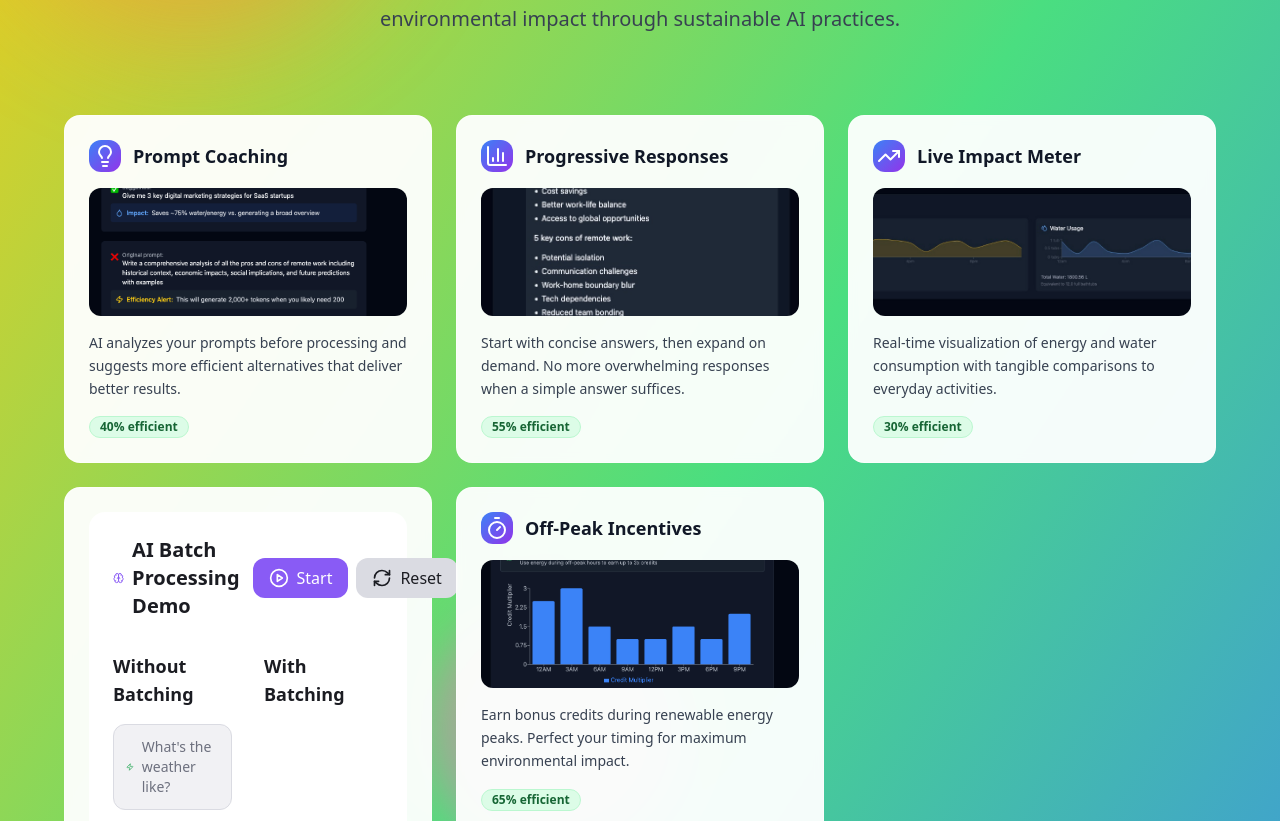
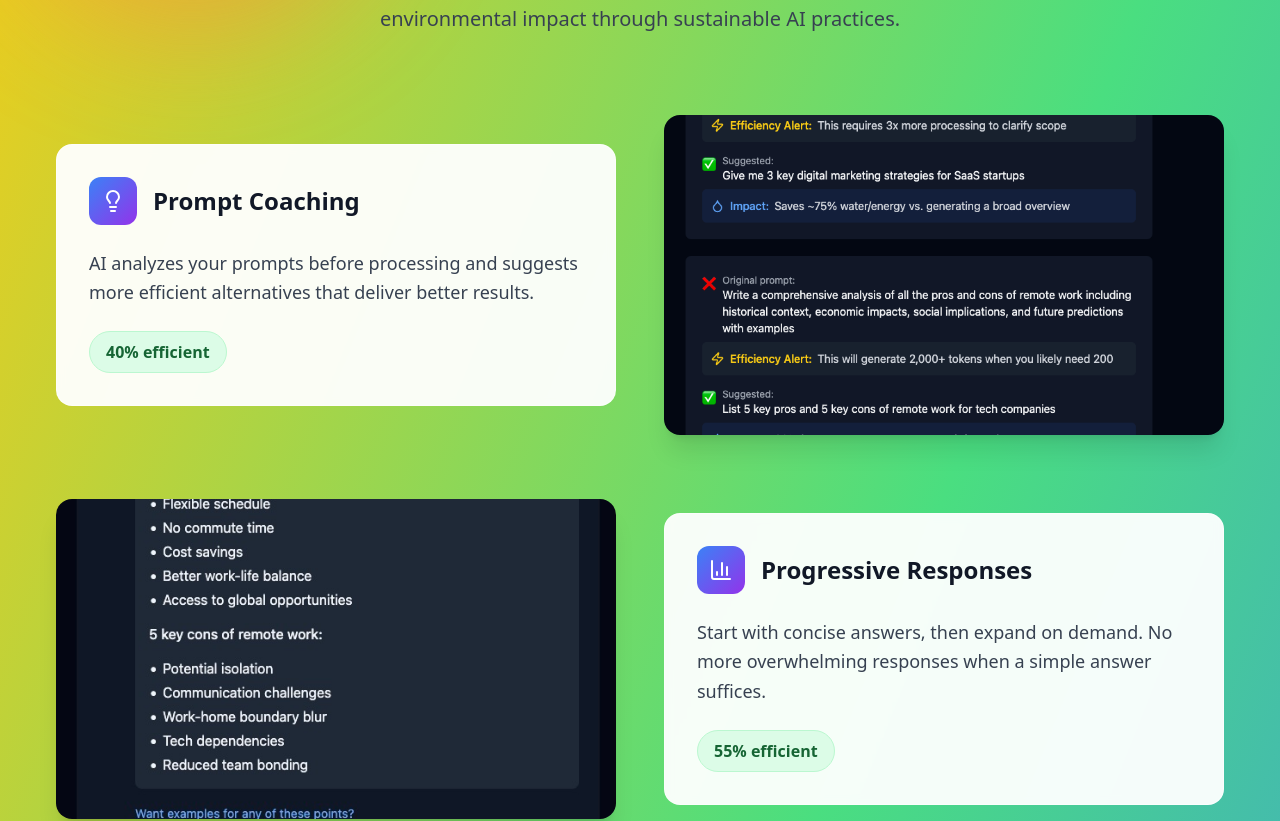
Before and after one commit to amymagpar/eco-prompt-guard, a React (Vite) app: page / in a window 1280 px wide. Shown: the part 1926-2747 px from the top of the page. Built offline with nearby package versions, Linux system fonts and the light colour scheme.

Commit message:
Update layout for feature sections
Adjust the layout of the feature sections to display images with equal weight, alternating between right and left alignment for four sections. The impact meter section will span across these to ensure the graphic is fully visible.

```diff
--- a/src/pages/Index.tsx
+++ b/src/pages/Index.tsx
@@ -26,7 +26,7 @@ import batchModeImg from '@/assets/batch-mode.jpg';
 import offPeakIncentivesImg from '/lovable-uploads/37c2aad2-1df8-483c-bc5d-512bd29299c7.png';
 
 const Index = () => {
-  const features = [
+  const alternatingFeatures = [
     {
       title: "Prompt Coaching",
       description: "AI analyzes your prompts before processing and suggests more efficient alternatives that deliver better results.",
@@ -41,14 +41,6 @@ const Index = () => {
       image: progressiveResponsesImg,
       efficiency: 55,
       icon: <BarChart3 className="w-6 h-6" />,
-      interactive: true
-    },
-    {
-      title: "Live Impact Meter",
-      description: "Real-time visualization of energy and water consumption with tangible comparisons to everyday activities.",
-      image: liveImpactMeterImg,
-      efficiency: 30,
-      icon: <TrendingUp className="w-6 h-6" />,
       interactive: true
     },
     {
@@ -68,6 +60,15 @@ const Index = () => {
       interactive: true
     }
   ];
+
+  const liveImpactFeature = {
+    title: "Live Impact Meter",
+    description: "Real-time visualization of energy and water consumption with tangible comparisons to everyday activities.",
+    image: liveImpactMeterImg,
+    efficiency: 30,
+    icon: <TrendingUp className="w-6 h-6" />,
+    interactive: true
+  };
 
   return (
     <div className="min-h-screen bg-background">
@@ -99,41 +100,71 @@ const Index = () => {
             </p>
           </div>
 
-          <div className="grid md:grid-cols-2 lg:grid-cols-3 gap-6 max-w-6xl mx-auto">
-            {features.map((feature, index) => (
+          {/* Alternating Features Layout */}
+          <div className="space-y-16 max-w-7xl mx-auto">
+            {alternatingFeatures.map((feature, index) => (
               <div
                 key={index}
-                className="bg-white/95 backdrop-blur-sm rounded-2xl p-6 hover:bg-white transition-all duration-300 hover:shadow-xl hover:-translate-y-1 border border-white/50"
+                className={`flex flex-col ${index % 2 === 0 ? 'lg:flex-row' : 'lg:flex-row-reverse'} items-center gap-12`}
               >
-                {feature.title === "Batch Processing" ? (
-                  <BatchProcessor data-id={`batch-${index}`} />
-                ) : (
-                  <>
-                    <div className="flex items-center mb-4">
-                      <div className="w-8 h-8 rounded-lg bg-gradient-to-br from-blue-500 to-purple-600 flex items-center justify-center text-white mr-3">
+                <div className="lg:w-1/2">
+                  <div className="bg-white/95 backdrop-blur-sm rounded-2xl p-8 hover:bg-white transition-all duration-300 hover:shadow-xl border border-white/50">
+                    <div className="flex items-center mb-6">
+                      <div className="w-12 h-12 rounded-xl bg-gradient-to-br from-blue-500 to-purple-600 flex items-center justify-center text-white mr-4">
                         {feature.icon}
                       </div>
-                      <h3 className="text-lg font-semibold text-gray-900">{feature.title}</h3>
+                      <h3 className="text-2xl font-bold text-gray-900">{feature.title}</h3>
                     </div>
-                    <div className="mb-4 rounded-lg overflow-hidden">
+                    <p className="text-gray-700 leading-relaxed mb-6 text-lg">
+                      {feature.description}
+                    </p>
+                    <Badge variant="secondary" className="bg-green-100 text-green-800 border-green-200 text-base px-4 py-2">
+                      {feature.efficiency}% efficient
+                    </Badge>
+                  </div>
+                </div>
+                <div className="lg:w-1/2">
+                  {feature.title === "Batch Processing" ? (
+                    <div className="bg-white/95 backdrop-blur-sm rounded-2xl p-4 border border-white/50">
+                      <BatchProcessor data-id={`batch-${index}`} />
+                    </div>
+                  ) : (
+                    <div className="rounded-2xl overflow-hidden shadow-xl">
                       <img
                         src={feature.image}
                         alt={feature.title}
-                        className="w-full h-32 object-cover"
+                        className="w-full h-80 object-cover"
                       />
                     </div>
-                    <p className="text-gray-700 text-sm leading-relaxed mb-4">
-                      {feature.description}
-                    </p>
-                    <div className="flex items-center justify-between">
-                      <Badge variant="secondary" className="bg-green-100 text-green-800 border-green-200">
-                        {feature.efficiency}% efficient
-                      </Badge>
-                    </div>
-                  </>
-                )}
+                  )}
+                </div>
               </div>
             ))}
+          </div>
+
+          {/* Live Impact Meter - Full Width Section */}
+          <div className="mt-24 max-w-7xl mx-auto">
+            <div className="bg-white/95 backdrop-blur-sm rounded-3xl p-12 border border-white/50 text-center">
+              <div className="flex items-center justify-center mb-8">
+                <div className="w-16 h-16 rounded-2xl bg-gradient-to-br from-blue-500 to-purple-600 flex items-center justify-center text-white mr-6">
+                  {liveImpactFeature.icon}
+                </div>
+                <h3 className="text-4xl font-bold text-gray-900">{liveImpactFeature.title}</h3>
+              </div>
+              <p className="text-gray-700 leading-relaxed mb-8 text-xl max-w-3xl mx-auto">
+                {liveImpactFeature.description}
+              </p>
+              <div className="rounded-2xl overflow-hidden shadow-2xl mb-8">
+                <img
+                  src={liveImpactFeature.image}
+                  alt={liveImpactFeature.title}
+                  className="w-full h-96 object-cover"
+                />
+              </div>
+              <Badge variant="secondary" className="bg-green-100 text-green-800 border-green-200 text-lg px-6 py-3">
+                {liveImpactFeature.efficiency}% efficient
+              </Badge>
+            </div>
           </div>
         </div>
       </section>
```
